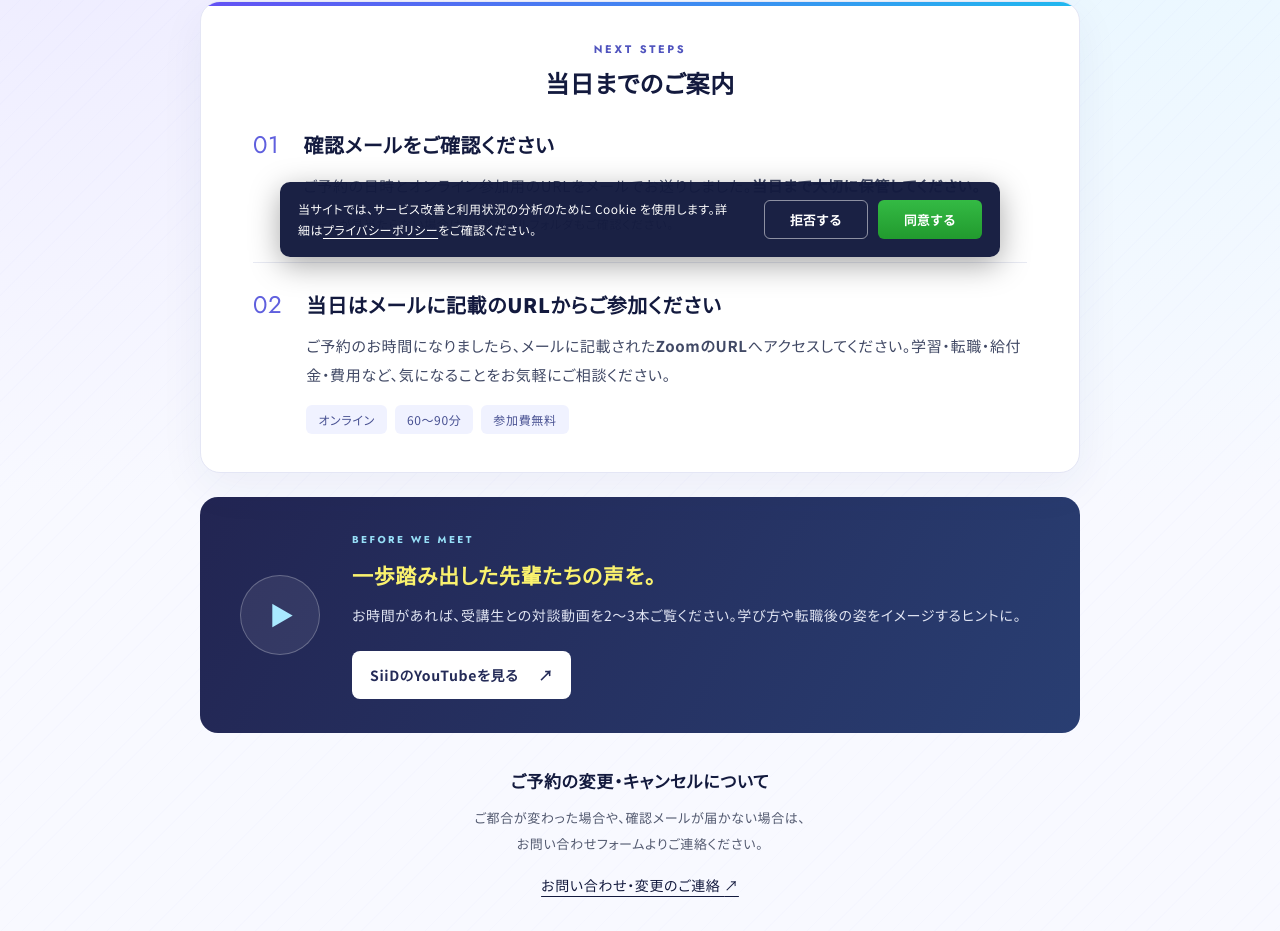
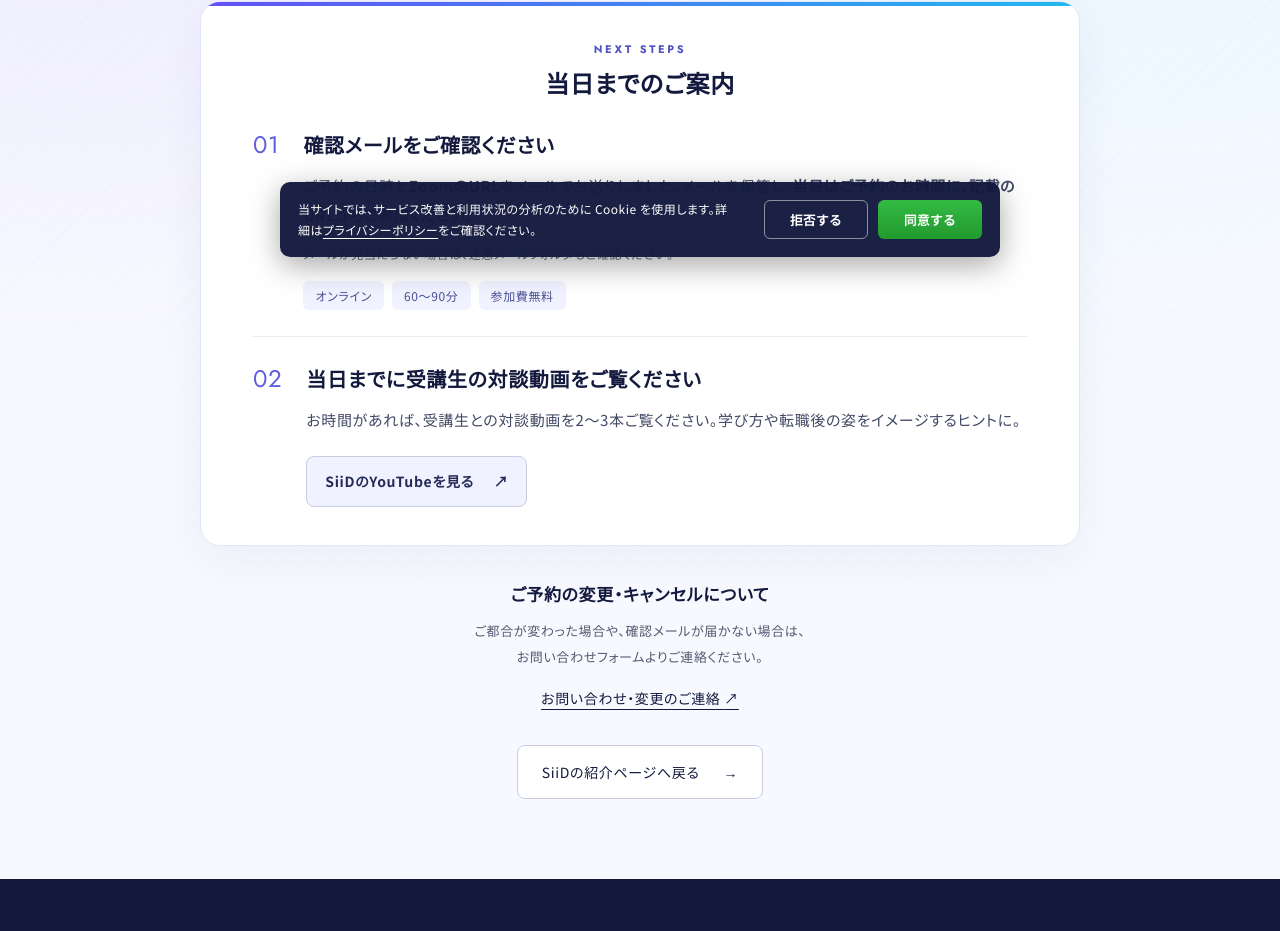
Before and after one commit to seito-developer/siid-web, a Next.js app: page /siid/lp-2/complete in a window 1280 px wide. Shown: the part 531-1462 px from the top of the page. Built offline with nearby package versions, Linux system fonts and the light colour scheme; no server answers.

Commit message:
fix: 予約完了後の案内を2項目に整理する

```diff
--- a/src/app/(Lp)/lp-2/complete/Complete.module.css
+++ b/src/app/(Lp)/lp-2/complete/Complete.module.css
@@ -58,17 +58,9 @@
 .Complete__Steps .Complete__Note { font-size: 12px; margin-top: 12px; color: #60677b; }
 .Complete__Tags { display: flex; flex-wrap: wrap; gap: 8px; margin-top: 16px; }
 .Complete__Tags li { padding: 4px 12px; border-radius: 6px; background: #f0f2ff; color: #485192; font-size: 12px; }
-.Complete__Video {
-  display: flex; gap: 24px; padding: 30px 24px; margin-top: 24px;
-  border-radius: 18px; color: white; background: linear-gradient(120deg, #222552, #293e72);
-}
-.Complete__Video .Complete__Eyebrow { color: #97dff7; font-size: 10px; }
-.Complete__Video h2 { color: #faf26e; font-size: 21px; margin-bottom: 12px; }
-.Complete__Video p:not(.Complete__Eyebrow) { font-size: 14px; line-height: 1.9; color: #e1e5f3; }
-.Complete__Play { display: none; }
 .Complete__VideoLink {
   display: inline-flex; align-items: center; gap: 20px; margin-top: 22px;
-  padding: 12px 18px; background: white; color: #242b58; border-radius: 8px; font-size: 14px; font-weight: 700;
+  padding: 12px 18px; background: #f0f2ff; border: 1px solid #c8cce3; color: #242b58; border-radius: 8px; font-size: 14px; font-weight: 700;
 }
 .Complete__Help { text-align: center; margin-top: 36px; }
 .Complete__Help h2 { font-size: 17px; margin-bottom: 12px; }
@@ -91,11 +83,5 @@
   .Complete__Number { position: static; }
   .Complete__Steps h3 { padding-left: 0; font-size: 20px; }
   .Complete__Steps p { font-size: 15px; }
-  .Complete__Video { padding: 34px 40px; align-items: center; gap: 32px; }
-  .Complete__Play {
-    display: grid; place-items: center; flex-shrink: 0; width: 80px; height: 80px;
-    padding-left: 4px; border-radius: 50%; background: rgb(255 255 255 / 8%);
-    border: 1px solid rgb(255 255 255 / 25%); font-size: 25px; color: #a9e9ff;
-  }
   .Complete__PcBreak { display: initial; }
 }
--- a/src/app/(Lp)/lp-2/complete/page.tsx
+++ b/src/app/(Lp)/lp-2/complete/page.tsx
@@ -51,28 +51,19 @@ export default function Complete() {
               <li>
                 <span className={styles.Complete__Number} aria-hidden="true">01</span>
                 <div><h3>確認メールをご確認ください</h3>
-                  <p>ご予約の日時とオンライン参加用のURLをメールでお送りしました。<strong>当日まで大切に保管してください。</strong></p>
+                  <p>ご予約の日時と<strong>ZoomのURL</strong>をメールでお送りしました。メールを保管し、<strong>当日はご予約のお時間に、記載のURLからご参加ください。</strong></p>
                   <p className={styles.Complete__Note}>メールが見当たらない場合は、迷惑メールフォルダもご確認ください。</p>
+                  <ul className={styles.Complete__Tags}><li>オンライン</li><li>60〜90分</li><li>参加費無料</li></ul>
                 </div>
               </li>
               <li>
                 <span className={styles.Complete__Number} aria-hidden="true">02</span>
-                <div><h3>当日はメールに記載のURLからご参加ください</h3>
-                  <p>ご予約のお時間になりましたら、メールに記載された<strong>ZoomのURL</strong>へアクセスしてください。学習・転職・給付金・費用など、気になることをお気軽にご相談ください。</p>
-                  <ul className={styles.Complete__Tags}><li>オンライン</li><li>60〜90分</li><li>参加費無料</li></ul>
+                <div><h3>当日までに受講生の対談動画をご覧ください</h3>
+                  <p>お時間があれば、受講生との対談動画を2〜3本ご覧ください。学び方や転職後の姿をイメージするヒントに。</p>
+                  <a className={styles.Complete__VideoLink} href="https://www.youtube.com/@programming-siid" target="_blank" rel="noopener noreferrer">SiiDのYouTubeを見る <span aria-hidden="true">↗</span><span className={baseStyles.srOnly}>（新しいタブで開きます）</span></a>
                 </div>
               </li>
             </ol>
-          </section>
-
-          <section className={styles.Complete__Video} aria-labelledby="video-title">
-            <div className={styles.Complete__Play} aria-hidden="true">▶</div>
-            <div>
-              <p className={styles.Complete__Eyebrow}>BEFORE WE MEET</p>
-              <h2 id="video-title">一歩踏み出した先輩たちの声を。</h2>
-              <p>お時間があれば、受講生との対談動画を2〜3本ご覧ください。学び方や転職後の姿をイメージするヒントに。</p>
-              <a className={styles.Complete__VideoLink} href="https://www.youtube.com/@programming-siid" target="_blank" rel="noopener noreferrer">SiiDのYouTubeを見る <span aria-hidden="true">↗</span><span className={baseStyles.srOnly}>（新しいタブで開きます）</span></a>
-            </div>
           </section>
 
           <section className={styles.Complete__Help} aria-labelledby="help-title">
```
Also changed, not shown: 4 other files (tests, documents, lock files or other folders).
